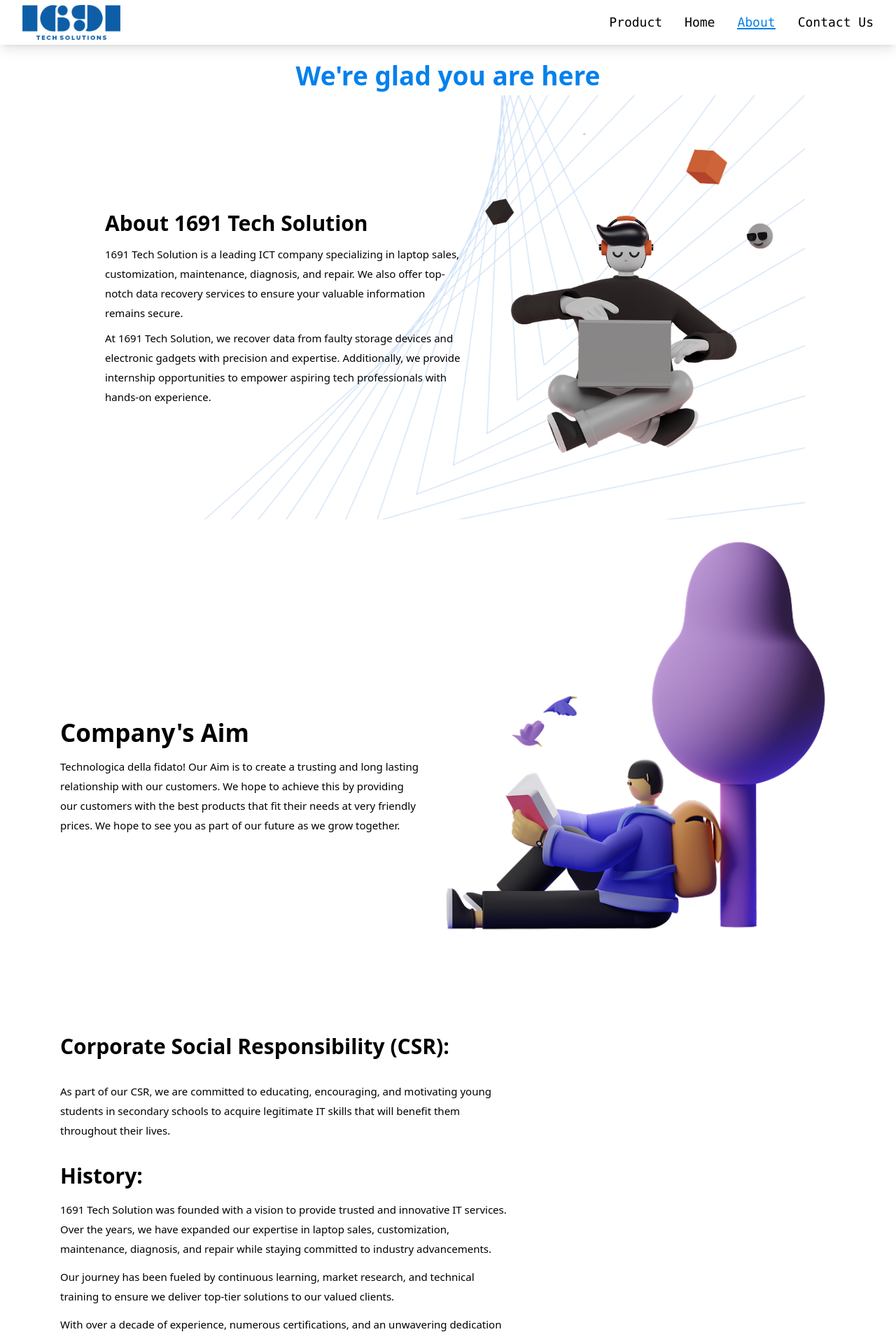
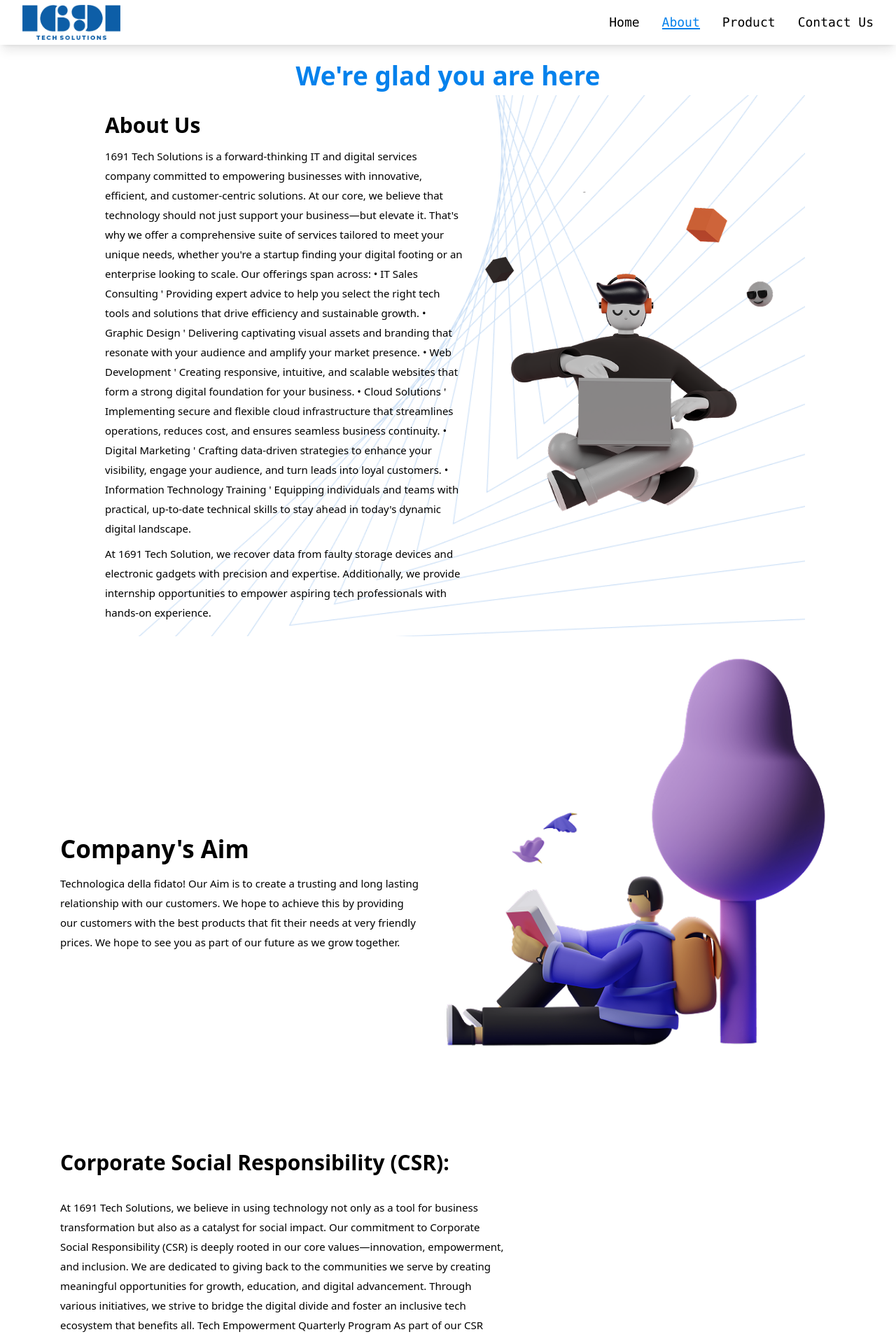
Before and after one commit to MubarakTechy/Fidson-project, a Next.js app: page /Aboutus in a window 1280 px wide. Shown: the top 1913 px of the page at 70% size. Built offline with nearby package versions, Linux system fonts and the light colour scheme.

Commit message:
correction  commit

```diff
--- a/src/app/Aboutus/page.jsx
+++ b/src/app/Aboutus/page.jsx
@@ -17,9 +17,26 @@
            <h1 className='font-bold text-[#0481EC] max-sm:text-[27px] max-sm:w-[75vw] text-[37px] '>We&apos;re glad you are here</h1>
             <div className='flex max-sm:flex-col  items-center p-5 gap-5 game'>
             <div className='flex  max-sm:flex-col flex-col gap-2'>
-                <h1 className='max-sm:w-[75vw] font-bold text-[30px] max-lg:w-[80vw] w-[30vw]'>About 1691 Tech Solution</h1>
+                <h1 className='max-sm:w-[75vw] font-bold text-[30px] max-lg:w-[80vw] w-[30vw]'>About Us</h1>
                 <h1 className='max-sm:w-[75vw] text-[15px] max-lg:w-[80vw] leading-7 w-[40vw]'>
-                    1691 Tech Solution is a leading ICT company specializing in laptop sales, customization, maintenance, diagnosis, and repair. We also offer top-notch data recovery services to ensure your valuable information remains secure.
+                1691 Tech Solutions is a forward-thinking IT and digital services company committed to
+                empowering businesses with innovative, efficient, and customer-centric solutions.
+                At our core, we believe that technology should not just support your business—but elevate it.
+                That&apos;s why we offer a comprehensive suite of services tailored to meet your unique needs,
+                whether you're a startup finding your digital footing or an enterprise looking to scale.
+                Our offerings span across:
+                • IT Sales Consulting &apos; Providing expert advice to help you select the right tech tools and
+                solutions that drive efficiency and sustainable growth.
+                • Graphic Design &apos; Delivering captivating visual assets and branding that resonate with
+                your audience and amplify your market presence.
+                • Web Development &apos; Creating responsive, intuitive, and scalable websites that form a
+                strong digital foundation for your business.
+                • Cloud Solutions &apos; Implementing secure and flexible cloud infrastructure that streamlines
+                operations, reduces cost, and ensures seamless business continuity.
+                • Digital Marketing &apos; Crafting data-driven strategies to enhance your visibility, engage
+                your audience, and turn leads into loyal customers.
+                • Information Technology Training &apos; Equipping individuals and teams with practical,
+                up-to-date technical skills to stay ahead in today&apos;s dynamic digital landscape.
                 </h1>
                 <h1 className='max-sm:w-[75vw] text-[15px] leading-7 max-lg:w-[80vw] w-[40vw]'>
                     At 1691 Tech Solution, we recover data from faulty storage devices and electronic gadgets with precision and expertise. Additionally, we provide internship opportunities to empower aspiring tech professionals with hands-on experience.
@@ -55,13 +72,49 @@
                             </h1>
                         </span>
                         <h1 className='max-sm:w-[75vw] text-[15px] max-lg:w-[80vw] leading-7 w-[50vw]'>
-                            As part of our CSR, we are committed to educating, encouraging, and motivating young students in secondary schools to acquire legitimate IT skills that will benefit them throughout their lives.
+                        At 1691 Tech Solutions, we believe in using technology not only as a tool for business
+                        transformation but also as a catalyst for social impact. Our commitment to Corporate Social
+                        Responsibility (CSR) is deeply rooted in our core values—innovation, empowerment, and
+                        inclusion.
+                        We are dedicated to giving back to the communities we serve by creating meaningful
+                        opportunities for growth, education, and digital advancement. Through various initiatives, we
+                        strive to bridge the digital divide and foster an inclusive tech ecosystem that benefits all.
+                        Tech Empowerment Quarterly Program
+                        As part of our CSR initiatives, we proudly run the Tech Empowerment Quarterly Program—a
+                        structured upskilling initiative designed to equip aspiring tech talents with practical, in-demand
+                        digital skills.
+                        This program targets passionate individuals—particularly students, fresh graduates, and young
+                        professionals—who are eager to stand out in the global tech marketplace. Participants undergo
+                        intensive hands-on training across areas such as Web Development, Digital Marketing, IT Sales,
+                        Graphic Design, and Cloud Solutions.
+                        Top-performing participants also gain access to mentorship, internship opportunities, and career
+                        advancement support, positioning them for success in an increasingly digital world.
+                        At 1691 Tech Solutions, we believe that investing in people is the most impactful way to shape
+                        a better future. Through our CSR efforts, we remain committed to driving sustainable change—
+                        one tech skill at a time
                         </h1>
 
                     <div className='flex flex-col gap-3'>
                         <h1 className='max-sm:w-[75vw] font-bold text-[30px]'> History: </h1>
                         <p className='max-sm:w-[75vw] text-[15px] max-lg:w-[80vw] leading-7 w-[50vw]'>
-                            1691 Tech Solution was founded with a vision to provide trusted and innovative IT services. Over the years, we have expanded our expertise in laptop sales, customization, maintenance, diagnosis, and repair while staying committed to industry advancements.
+
+                        1691 Tech Solutions was founded with a vision to bridge the gap between business needs and
+                        digital innovation. What started as a small initiative driven by passion for technology and
+                        problem-solving has evolved into a trusted solutions provider for individuals, startups, and
+                        organizations seeking growth through IT.
+                        The name “1691” symbolizes innovation, precision, and purpose—core values that have guided
+                        our journey from day one. With a deep-rooted belief in the power of technology to transform
+                        lives, we set out to create a company that doesn&apos;t just deliver services but builds solutions that
+                        matter.
+                        Since our inception, we have steadily expanded our service offerings—ranging from IT Sales
+                        Consulting and Web Development to Cloud Solutions, Digital Marketing, and Professional
+                        Training. Alongside our commercial growth, we have remained committed to social impact
+                        through initiatives like our Tech Empowerment Quarterly Program, aimed at equipping future
+                        talents with practical digital skills to thrive globally.
+                        Today, 1691 Tech Solutions stands as a growing hub of creativity, innovation, and community
+                        development—powered by a team that is passionate about delivering excellence and making
+                        technology accessible to all.
+                        Our journey is just beginning, and we invite you to be a part of it.
                         </p>
                         <p className='max-sm:w-[75vw] text-[15px] max-lg:w-[80vw] leading-7 w-[50vw]'>
                             Our journey has been fueled by continuous learning, market research, and technical training to ensure we deliver top-tier solutions to our valued clients.
--- a/src/app/Contactus/page.jsx
+++ b/src/app/Contactus/page.jsx
@@ -119,7 +119,7 @@
                                 </div>
                                 <div>
                                     <h1 className='text-lg md:text-xl text-white font-bold'>Address</h1>
-                                    <h1 className='text-sm md:text-base text-white opacity-90'>No. 3, Sokoto Road, Sabo-Oke, Ilorin</h1>
+                                    <h1 className='text-sm md:text-base text-white opacity-90'>No. 11, Francis Oremeji Street, directly beside UBA bank, computer village, Ikeja Lagos.</h1>
                                 </div>
                             </motion.div>
 
--- a/src/component/Navbar.jsx
+++ b/src/component/Navbar.jsx
@@ -33,16 +33,7 @@
 
           <div className="hidden max-lg:flex-none md:block">
             <ul className="flex space-x-8">
-              <li>
-                <a
-                  href="/Product"
-                  className={`relative font-mono text-lg ${isActive('/Product') ? 'text-[#0481EC]' : 'text-black hover:text-[#0481EC]'} transition-all duration-500 ease-in-out cursor-pointer group`}
-                >
-                  Product
-                  <span className={`absolute bottom-0 left-0 h-0.5 bg-[#0481EC] transition-all duration-500 ease-in-out ${isActive('/Product') ? 'w-full' : 'w-0 group-hover:w-full'}`} />
-                </a>
-              </li>
-              <li>
+               <li>
                 <a
                   href="/"
                   className={`relative font-mono text-lg ${isActive('/') ? 'text-[#0481EC]' : 'text-black hover:text-[#0481EC]'} transition-all duration-500 ease-in-out cursor-pointer group`}
@@ -60,6 +51,17 @@
                   <span className={`absolute bottom-0 left-0 h-0.5 bg-[#0481EC] transition-all duration-500 ease-in-out ${isActive('/Aboutus') ? 'w-full' : 'w-0 group-hover:w-full'}`} />
                 </a>
               </li>
+              <li>
+                <a
+                  href="/Product"
+                  className={`relative font-mono text-lg ${isActive('/Product') ? 'text-[#0481EC]' : 'text-black hover:text-[#0481EC]'} transition-all duration-500 ease-in-out cursor-pointer group`}
+                >
+                  Product
+                  <span className={`absolute bottom-0 left-0 h-0.5 bg-[#0481EC] transition-all duration-500 ease-in-out ${isActive('/Product') ? 'w-full' : 'w-0 group-hover:w-full'}`} />
+                </a>
+              </li>
+
+
               <li>
                 <a
                   href="/Contactus"
@@ -94,6 +96,22 @@
           }`}
         >
           <ul className="px-2 pt-2 pb-3 space-y-1">
+             <li>
+              <a
+                href="/"
+                className={`block font-mono text-lg ${isActive('/') ? 'text-[#0481EC] translate-x-2' : 'text-black hover:text-[#0481EC] hover:translate-x-2'} transition-all duration-500 ease-in-out py-2`}
+              >
+                Home
+              </a>
+            </li>
+            <li>
+              <a
+                href="/Aboutus"
+                className={`block font-mono text-lg ${isActive('/Aboutus') ? 'text-[#0481EC] translate-x-2' : 'text-black hover:text-[#0481EC] hover:translate-x-2'} transition-all duration-500 ease-in-out py-2`}
+              >
+                About
+              </a>
+            </li>
             <li>
               <a
                 href="/Product"
@@ -102,14 +120,7 @@
                 Product
               </a>
             </li>
-            <li>
-              <a
-                href="/"
-                className={`block font-mono text-lg ${isActive('/') ? 'text-[#0481EC] translate-x-2' : 'text-black hover:text-[#0481EC] hover:translate-x-2'} transition-all duration-500 ease-in-out py-2`}
-              >
-                Home
-              </a>
-            </li>
+
             <li>
               <a
                 href="/Aboutus"
```
Also changed, not shown: src/app/Homelanding/Hero.jsx (+58 -3 lines), src/app/Homelanding/Reveiw.jsx (+4 -4 lines), src/app/Product/page.jsx (+45 -8 lines), src/component/Footer.jsx (+16 -8 lines), src/image/newFooter.png (added).
